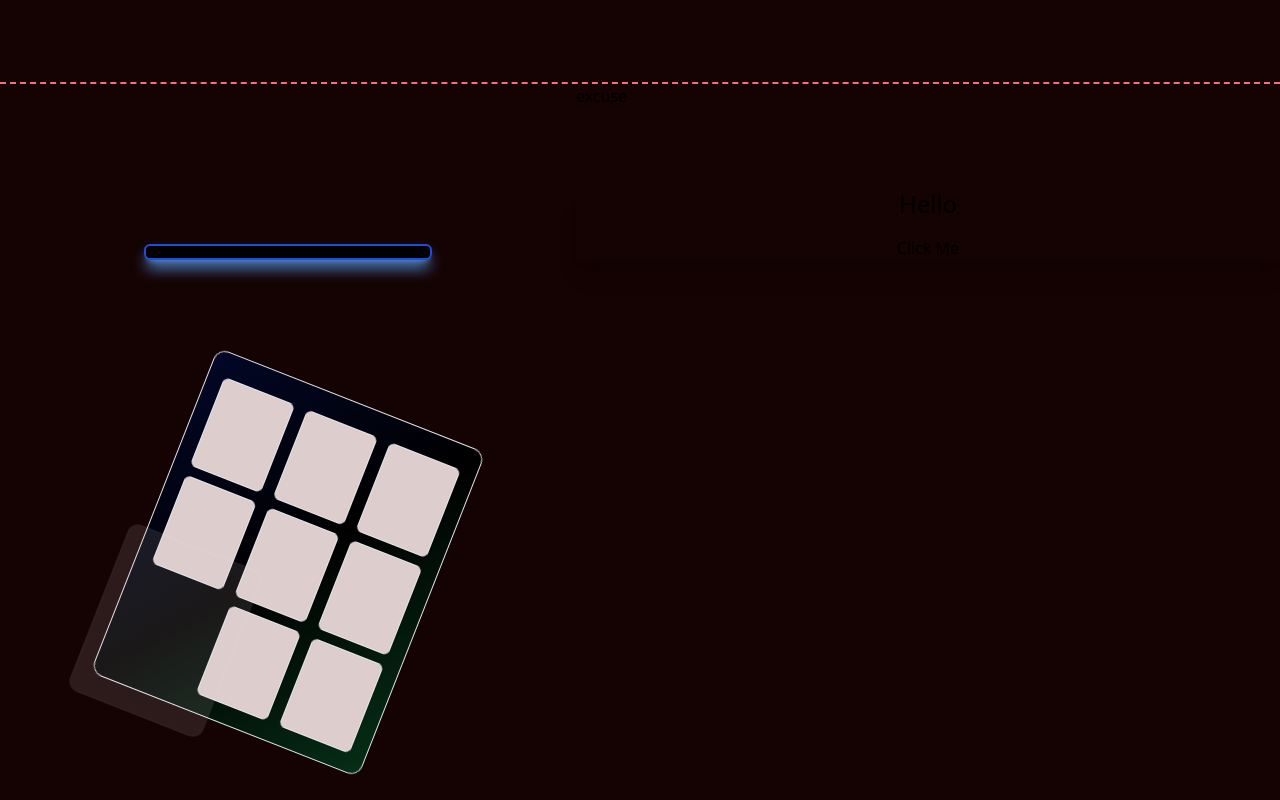
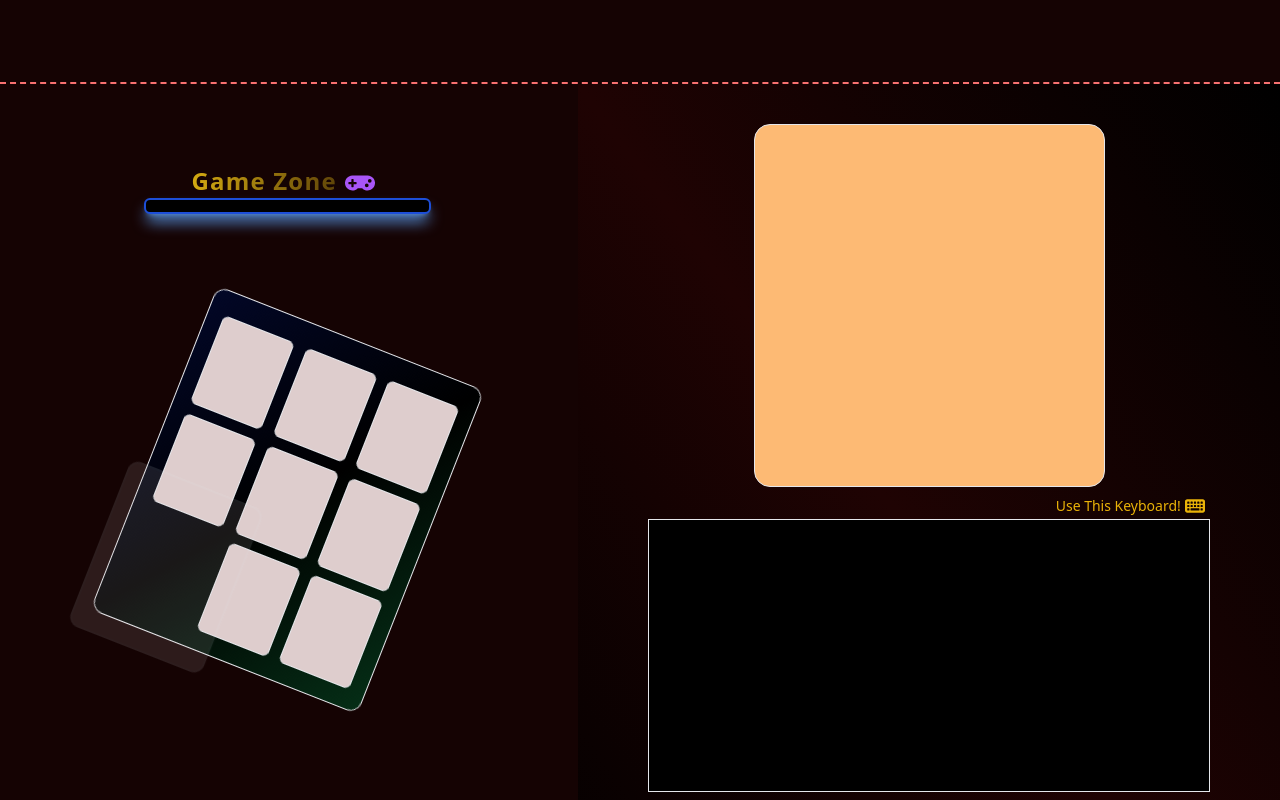
Before and after one commit to shivamgupta951/YemmyHMGame, a React (Vite) app: page / in a window 1280 px wide. Shown: the part 1140-1940 px from the top of the page. Built offline with nearby package versions, Linux system fonts and the light colour scheme.

Commit message:
All Layout setup completed!

```diff
--- a/src/components/GameSection.tsx
+++ b/src/components/GameSection.tsx
@@ -1,7 +1,10 @@
 import { useState } from "react";
 import words from "../wordList.json";
 import { useEffect } from "react";
-import {motion} from "framer-motion"
+import { motion } from "framer-motion";
+import { FaGamepad } from "react-icons/fa";
+import { FaKeyboard } from "react-icons/fa6";
+
 
 const GameSection = () => {
   const [wordToGuess, setWordToGuess] = useState(() => {
@@ -18,78 +21,77 @@ const GameSection = () => {
   }, []);
 
   return (
-    <div className="w-full min-h-[900px] border-b-2 border-dashed border-red-400 flex justify-center">
-      <div className="w-[45%] flex justify-start pt-40 items-center py-10 flex-col space-y-32">
-        <div className="border-2 w-[50%] border-blue-700 shadow-lg shadow-blue-400 min-h-4 rounded-md bg-black"></div>
-        <motion.div animate={{rotate: [0,15,-15,30,-30,60,-60,120,-120,360]}} transition={{duration: 20 , repeat: Infinity}} className="border w-[50%] justify-between min-h-[50%] flex flex-wrap p-4 rounded-xl bg-gradient-to-br from-[#020727] via-black to-green-950">
+    <div className="w-full min-h-[950px] border-b-2 border-dashed border-red-400 flex justify-center">
+      {/*
+        Keyboard ,UI and for
+        small devices game
+        section!
+      */}
+      <div className="w-[45%] flex justify-start pt-20 items-center py-10 flex-col">
+        <div className="flex justify-center items-center w-[50%] text-2xl tracking-wider bg-clip-text text-transparent bg-gradient-to-r from-yellow-400 to-primary font-bold">
+          Game Zone <FaGamepad className="text-purple-500 mx-2 text-3xl mt-1"></FaGamepad>
+        </div>
+        <div className="border-2 w-[50%] border-blue-700 shadow-lg shadow-blue-400 min-h-4 rounded-md bg-black mb-28"></div>
+        <motion.div
+          animate={{ rotate: [0, 15, -15, 30, -30, 60, -60, 120, -120, 360] }}
+          transition={{ duration: 20, repeat: Infinity }}
+          className="border w-[50%] justify-between min-h-[42%] flex flex-wrap p-4 rounded-xl bg-gradient-to-br from-[#020727] via-black to-green-950"
+        >
           <div
             className={`border size-[30%] flex justify-center items-center text-black rounded-md bg-[#decdcd] mt-2 ${
               boxStatus == 0 ? "animate-ping-slow" : ""
             }`}
-          >
-
-          </div>
+          ></div>
           <div
             className={`border size-[30%] flex justify-center items-center text-black rounded-md bg-[#decdcd] mt-2 ${
               boxStatus == 1 ? "animate-ping-slow" : ""
             }`}
-          >
-
-          </div>
+          ></div>
           <div
             className={`border size-[30%] flex justify-center items-center text-black rounded-md bg-[#decdcd] mt-2 ${
               boxStatus == 2 ? "animate-ping-slow" : ""
             }`}
-          >
-
-          </div>
+          ></div>
           <div
             className={`border size-[30%] flex justify-center items-center text-black rounded-md bg-[#decdcd] mt-2 ${
               boxStatus == 3 ? "animate-ping-slow" : ""
             }`}
-          >
-
-          </div>
+          ></div>
           <div
             className={`border size-[30%] flex justify-center items-center text-black rounded-md bg-[#decdcd] mt-2 ${
               boxStatus == 4 ? "animate-ping-slow" : ""
             }`}
-          >
-
-          </div>
+          ></div>
           <div
             className={`border size-[30%] flex justify-center items-center text-black rounded-md bg-[#decdcd] mt-2 ${
               boxStatus == 5 ? "animate-ping-slow" : ""
             }`}
-          >
-
-          </div>
+          ></div>
           <div
             className={`border size-[30%] flex justify-center items-center text-black rounded-md bg-[#decdcd] mt-2 ${
               boxStatus == 6 ? "animate-ping-slow" : ""
             }`}
-          >
-
-          </div>
+          ></div>
           <div
             className={`border size-[30%] flex justify-center items-center text-black rounded-md bg-[#decdcd] mt-2 ${
               boxStatus == 7 ? "animate-ping-slow" : ""
             }`}
-          >
-
-          </div>
+          ></div>
           <div
             className={`border size-[30%] flex justify-center items-center text-black rounded-md bg-[#decdcd] mt-2 ${
               boxStatus == 8 ? "animate-ping-slow" : ""
             } ${boxStatus == 9 ? "animate-ping-slow" : ""}`}
-          >
-
-          </div>
+          ></div>
         </motion.div>
       </div>
-      <div className="w-[55%]">
-        <div>{wordToGuess}</div>
-        <div className="card w-full bg-base-100 shadow-xl mt-20">
+      <div className="min-h-[50%] w-[4px] bg-gradient-to-b from-primary via-black to-purple-900 border-dashed mb-[20%] mt-[3%]"></div>
+      <div className="w-[55%] flex bg-gradient-to-tr pt-10 justify-start items-center flex-col from-black via-[#1f0303] to-black space-y-8">
+        <div className="size-[45%] w-[50%] h-[40%] border rounded-2xl bg-orange-300"></div>
+        <div className="relative size-[45%] w-[80%] h-[30%] border bg-black">
+          <div className="absolute right-0 flex justify-center items-center -top-6 text-sm text-yellow-500">Use This Keyboard! <FaKeyboard className="mx-1 text-xl"></FaKeyboard></div>
+        </div>
+        {/* <div>{wordToGuess}</div> */}
+        {/* <div className="card w-full bg-base-100 shadow-xl mt-20">
           <div className="card-body items-center text-center ">
             <div>
               <h2 className="card-title text-primary text-2xl">Hello</h2>
@@ -108,7 +110,7 @@ const GameSection = () => {
               </button>
             </div>
           </div>
-        </div>
+        </div> */}
       </div>
     </div>
   );
--- a/src/components/Info.tsx
+++ b/src/components/Info.tsx
@@ -5,7 +5,7 @@ import { BiCookie } from "react-icons/bi";
 
 const Info = () => {
   return (
-    <div className="border-b-4 border-dashed border-red-400 flex flex-col items-center justify-center text-white px-6 pb-40 w-full space-y-16 pt-4">
+    <div className="border-b-2 border-dashed border-red-400 flex flex-col items-center justify-center text-white px-6 pb-40 w-full space-y-16 pt-4">
       {/* Title Section */}
       <motion.div
         initial={{ y: -40, opacity: 0 }}
```
